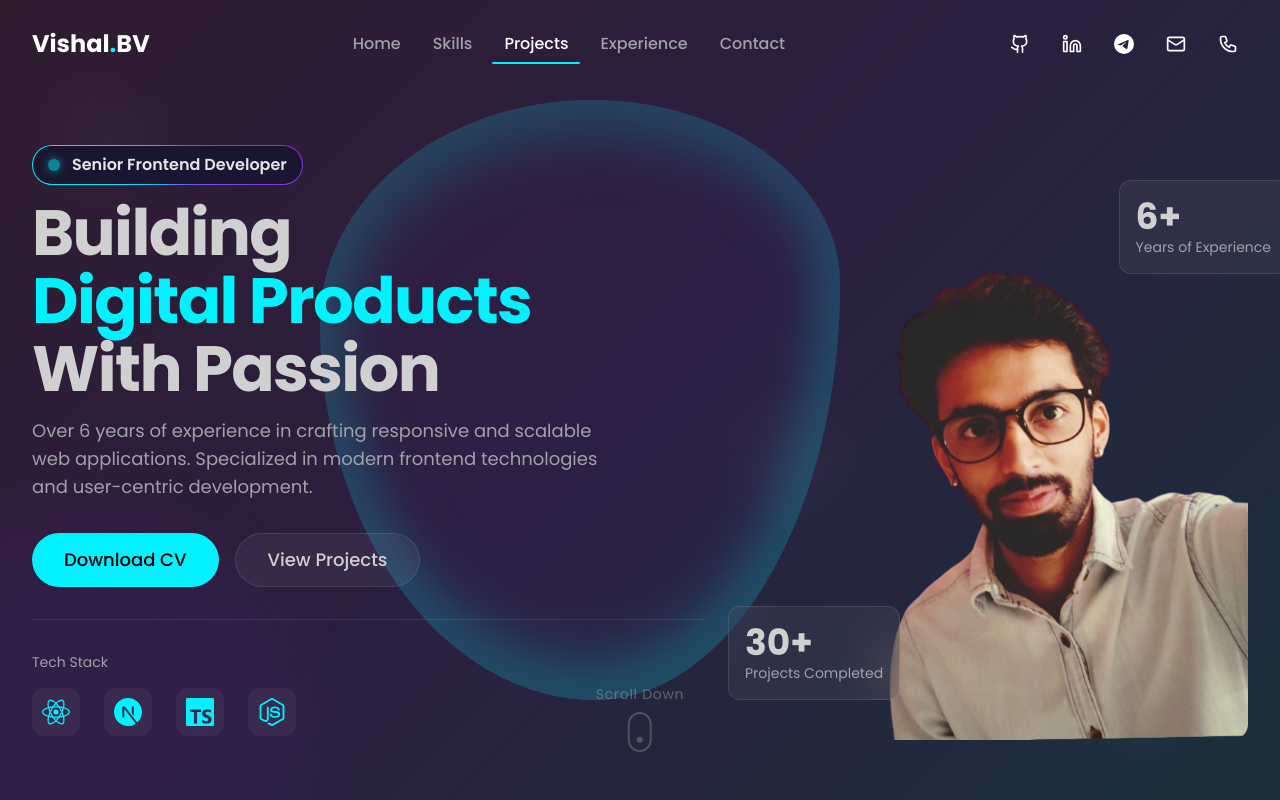
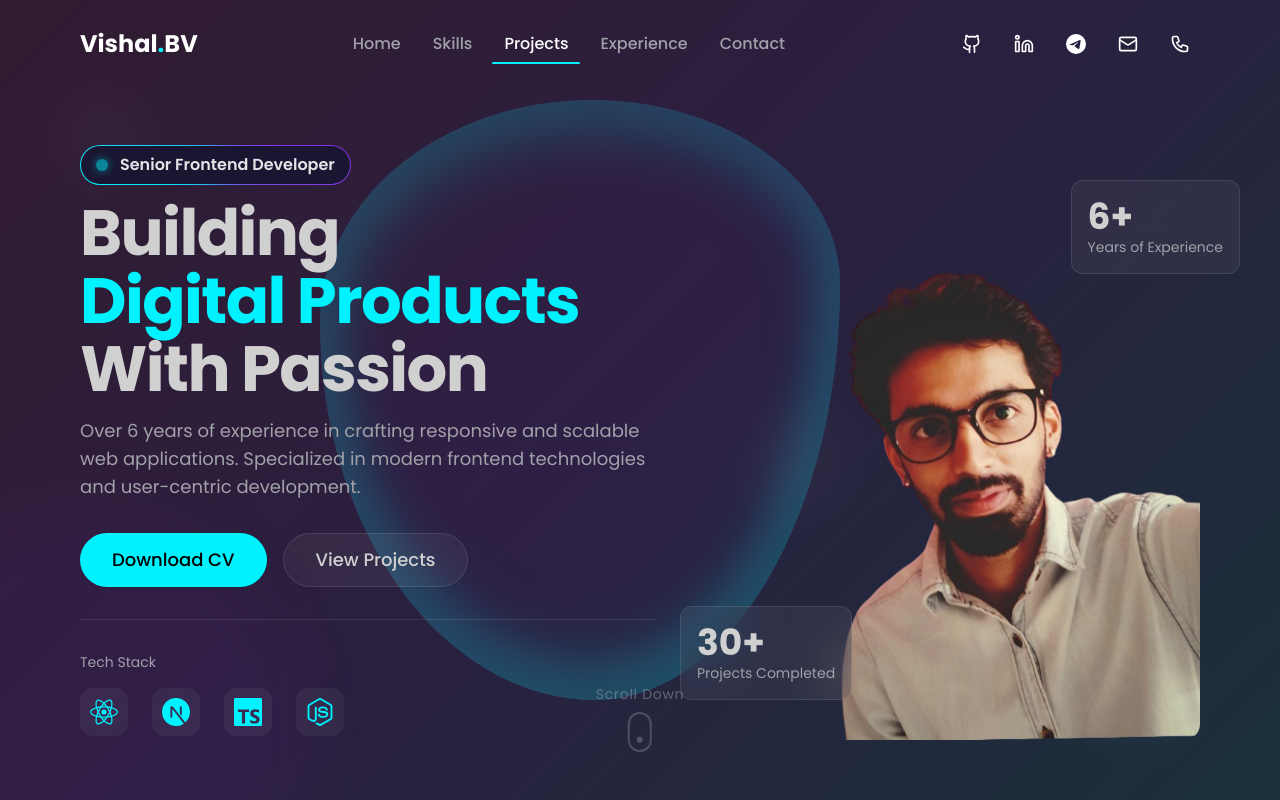
Before and after one commit to vishalbv/portfolio, a Next.js app: page / in a window 1280 px wide. Shown: the top 800 px of the page. Built offline with nearby package versions, Linux system fonts and the light colour scheme; a web font is replaced by a local one.

Commit message:
added css

```diff
--- a/src/app/globals.css
+++ b/src/app/globals.css
@@ -6,6 +6,12 @@
   --primary: #00f2fe;
   --background: #1a1d23;
   --card: #22262e;
+}
+
+@layer components {
+  .container {
+    @apply px-6 md:px-8 lg:px-16 xl:px-20;
+  }
 }
 
 body {
--- a/tailwind.config.js
+++ b/tailwind.config.js
@@ -10,9 +10,9 @@ module.exports = {
   theme: {
     container: {
       center: true,
-      padding: "2rem",
+      padding: "4rem",
       screens: {
-        "2xl": "1400px",
+        "2xl": "1500px",
       },
     },
     extend: {
```
